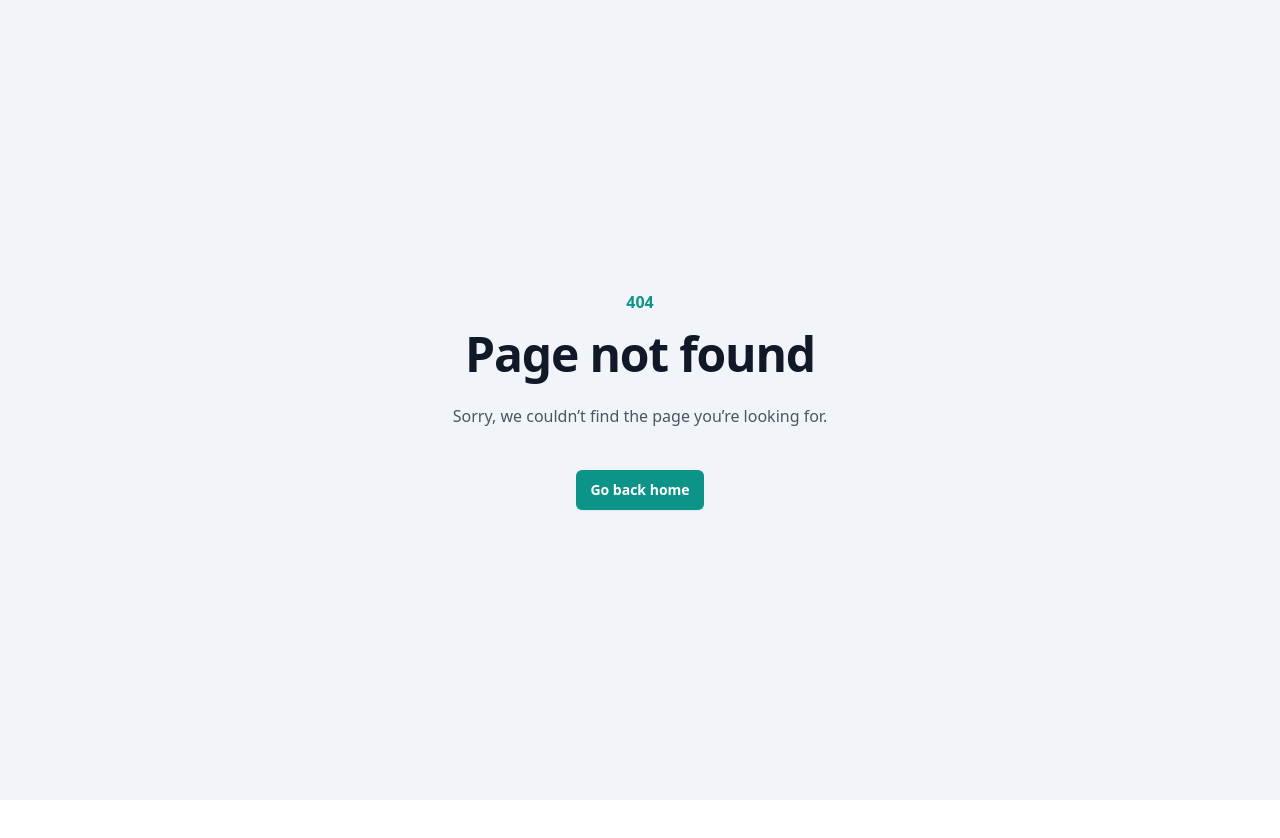
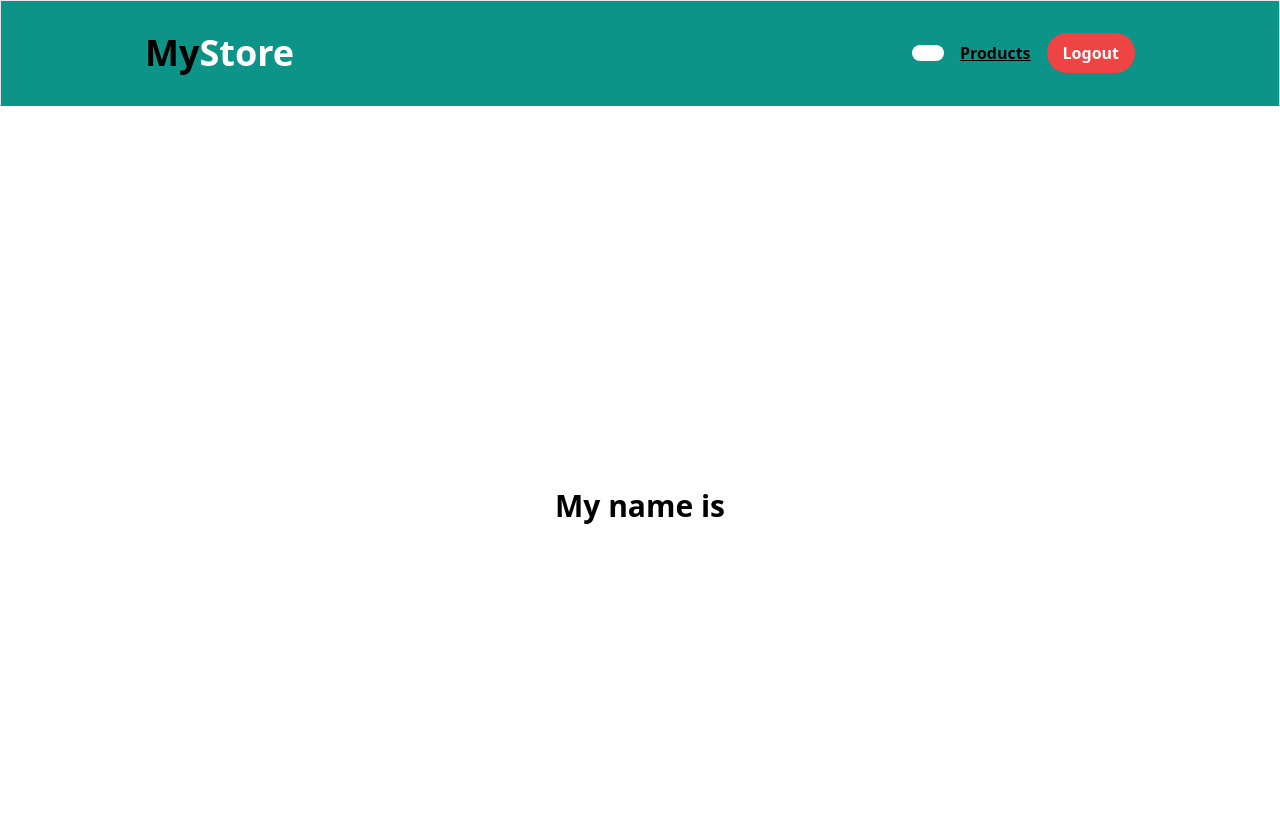
Before and after one commit to adeganteng/learn-react-bang-avip, a React (Vite) app: page /profile in a window 1280 px wide. Before the commit this address had no page. Shown: the top 838 px of the page. Before the commit the page ends 800 px from the top, so only its background shows below. Built offline with nearby package versions, Linux system fonts and the light colour scheme; sample sign-in values are in the browser's storage.

Commit message:
16. Custom Hooks

```diff
--- a/src/App.jsx
+++ b/src/App.jsx
@@ -1,6 +1,7 @@
 import LoginPage from "./pages/LoginPage";
 import NotFound from "./pages/NotFound";
 import ProductsPage from "./pages/ProductsPage";
+import ProfilePage from "./pages/ProfilePage";
 import RegisterPage from "./pages/RegisterPage";
 
 import { Routes, Route } from "react-router-dom";
@@ -13,6 +14,7 @@ function App() {
         <Route path="/signup" element={<RegisterPage />} />
 
         <Route path="/products" element={<ProductsPage />} />
+        <Route path="/profile" element={<ProfilePage />} />
         <Route path="/*" element={<NotFound />} />
       </Routes>
     </>
--- a/src/components/fragments/CardProducts.jsx
+++ b/src/components/fragments/CardProducts.jsx
@@ -15,7 +15,7 @@ const Header = ({ image }) => {
       <img
         src={image}
         alt="Shoes"
-        className="overflow-hidden max-h-52 object-center w-full"
+        className="overflow-hidden max-h-52 min-h-52 object-center w-full"
       />
     </Link>
   );
--- /dev/null
+++ b/src/hooks/useLogin.jsx
@@ -0,0 +1,14 @@
+import { useEffect, useState } from "react";
+import { getUsername } from "../services/auth.service";
+import { useNavigate } from "react-router-dom";
+
+export const useLogin = () => {
+  const [user, setUser] = useState("");
+  const navigate = useNavigate();
+  useEffect(() => {
+    const token = localStorage.getItem("token");
+    token ? setUser(getUsername(token)) : navigate("/login");
+  }, []);
+
+  return user;
+};
--- /dev/null
+++ b/src/hooks/useLogout.jsx
@@ -0,0 +1,10 @@
+import { useNavigate } from "react-router-dom";
+
+export const useLogout = () => {
+  const navigate = useNavigate();
+  const handleLogout = () => {
+    localStorage.removeItem("token");
+    navigate("/login");
+  };
+  return { handleLogout };
+};
--- a/src/pages/ProductsPage.jsx
+++ b/src/pages/ProductsPage.jsx
@@ -1,15 +1,17 @@
-import { useNavigate } from "react-router-dom";
 import Button from "../components/elements/button/Button";
 import CardProducts from "../components/fragments/CardProducts";
 import { useEffect, useState } from "react";
 import { getProducts } from "../services/products.service";
-import { getUsername } from "../services/auth.service";
+import { useLogin } from "../hooks/useLogin";
+import { useLogout } from "../hooks/useLogout";
+import { Link } from "react-router-dom";
 
 const ProductsPage = () => {
   const [cart, setCart] = useState([]);
   const [totalPrice, setTotalPrice] = useState(0);
   const [products, setProducts] = useState([]);
-  const [user, setUser] = useState("");
+
+  const user = useLogin();
 
   useEffect(() => {
     setCart(JSON.parse(localStorage.getItem("cart")) || []);
@@ -19,11 +21,6 @@ const ProductsPage = () => {
     getProducts((data) => {
       setProducts(data);
     });
-  }, []);
-
-  useEffect(() => {
-    const token = localStorage.getItem("token");
-    token ? setUser(getUsername(token)) : navigate("/login");
   }, []);
 
   useEffect(() => {
@@ -38,12 +35,7 @@ const ProductsPage = () => {
     }
   }, [cart, products]);
 
-  const navigate = useNavigate();
-
-  const handleLogout = () => {
-    navigate("/login");
-    localStorage.removeItem("token");
-  };
+  const { handleLogout } = useLogout();
 
   const handleAddToCart = (id) => () => {
     const findId = cart.find((item) => item.id === id);
@@ -70,6 +62,10 @@ const ProductsPage = () => {
           <p className="bg-white text-black text-xl p-4 py-2 rounded-full font-bold">
             {user}
           </p>
+
+          <Link to="/profile" className="text-white font-bold underline">
+            Profile
+          </Link>
 
           <Button
             type="button"
--- /dev/null
+++ b/src/pages/ProfilePage.jsx
@@ -0,0 +1,42 @@
+import { useLogin } from "../hooks/useLogin";
+import Button from "../components/elements/button/Button";
+import { useLogout } from "../hooks/useLogout";
+import { Link } from "react-router-dom";
+
+const ProfilePage = () => {
+  const { handleLogout } = useLogout();
+  const user = useLogin();
+  return (
+    <>
+      {/* Header */}
+      <header className="flex justify-between items-center bg-teal-600 border border-b-teal-600 py-8 px-6 lg:px-36">
+        <h1 className="text-4xl font-extrabold">
+          My<span className="text-white">Store</span>
+        </h1>
+
+        <div className="flex gap-4 items-center">
+          <p className="bg-white text-black text-xl p-4 py-2 rounded-full font-bold">
+            {user}
+          </p>
+
+          <Link to="/products" className="text-black font-bold underline">
+            Products
+          </Link>
+
+          <Button
+            type="button"
+            text="Logout"
+            variant="bg-red-500 text-white rounded-full px-4 py-2 font-bold hover:bg-red-600 transtion-all"
+            onclick={handleLogout}
+          />
+        </div>
+      </header>
+
+      <div className="w-full min-h-screen flex items-center justify-center">
+        <h1 className="text-3xl font-bold">My name is {user}</h1>
+      </div>
+    </>
+  );
+};
+
+export default ProfilePage;
```
